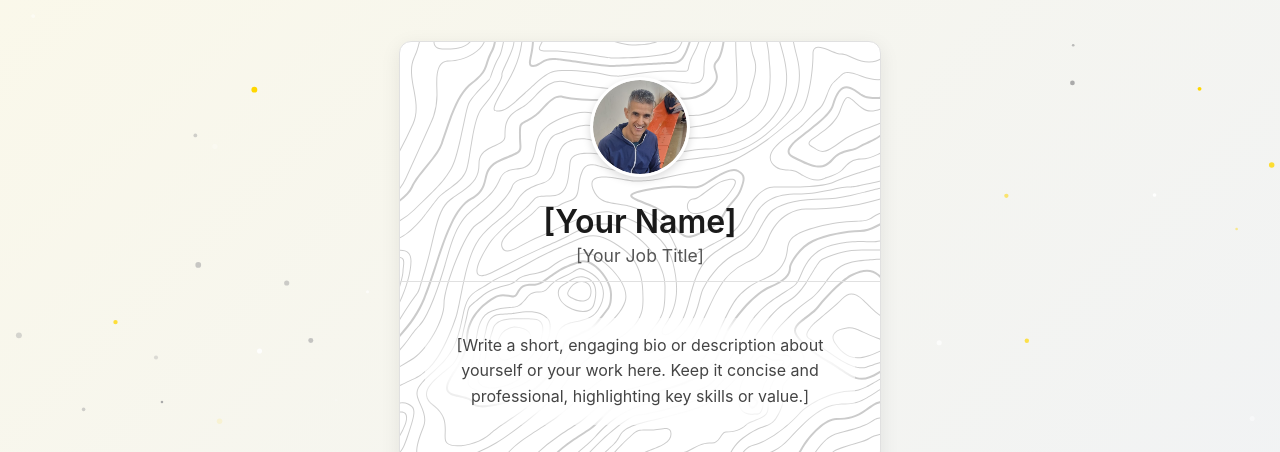
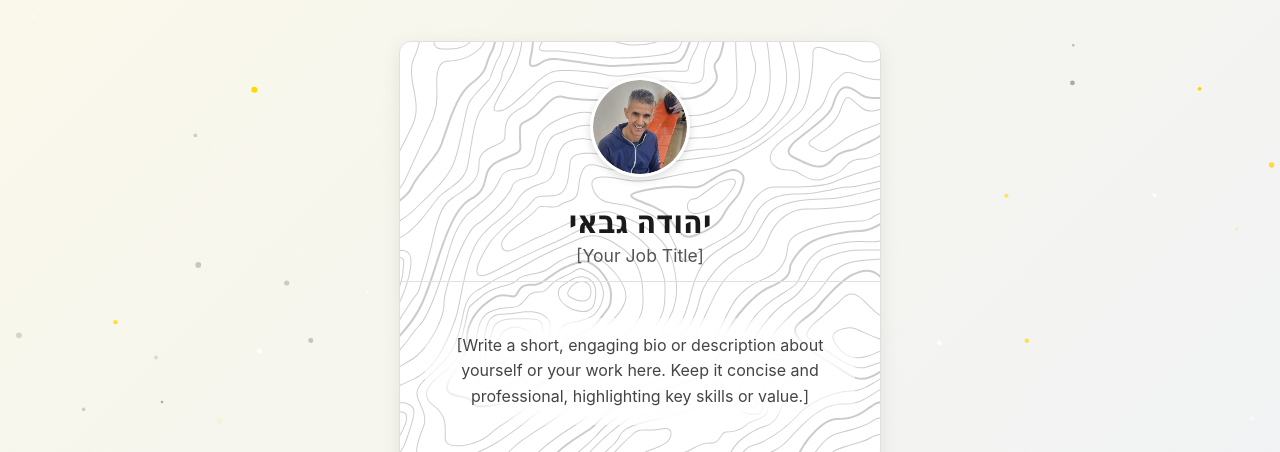
Before and after one commit to razm967/digital-spirit-card, a plain HTML site: page index.html in a window 1280 px wide. Shown: the top 452 px of the page. Drawn offline with nearby package versions, Linux system fonts and the light colour scheme.

Commit message:
changed name

```diff
--- a/index.html
+++ b/index.html
@@ -3,7 +3,7 @@
 <head>
     <meta charset="UTF-8">
     <meta name="viewport" content="width=device-width, initial-scale=1.0">
-    <title>Digital Business Card - [Your Name]</title>
+    <title>Digital Business Card - יהודה גבאי</title>
     <link rel="stylesheet" href="style.css">
     <!-- Optional: Add Google Fonts link here if not using @import -->
     <!-- <link rel="preconnect" href="https://fonts.googleapis.com">
@@ -27,7 +27,7 @@
                 <img src="PRP.jpeg" alt="Profile Picture" class="profile-pic-small"> <!-- Use higher-res image here too -->
             </button>
             <!-- Name and Title -->
-            <h1 class="name">[Your Name]</h1>
+            <h1 class="name">יהודה גבאי</h1>
             <p class="title">[Your Job Title]</p>
         </header>
 
```
